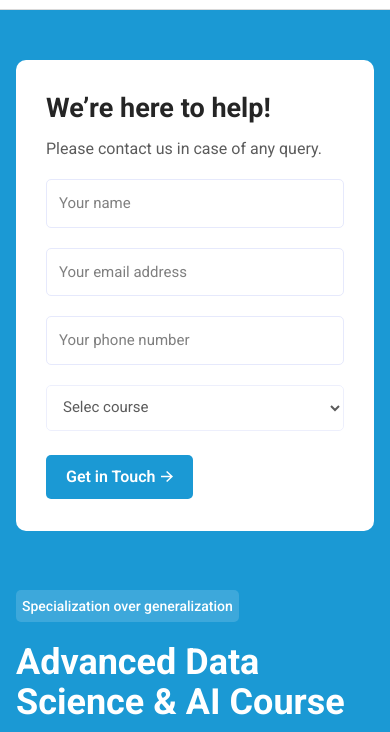
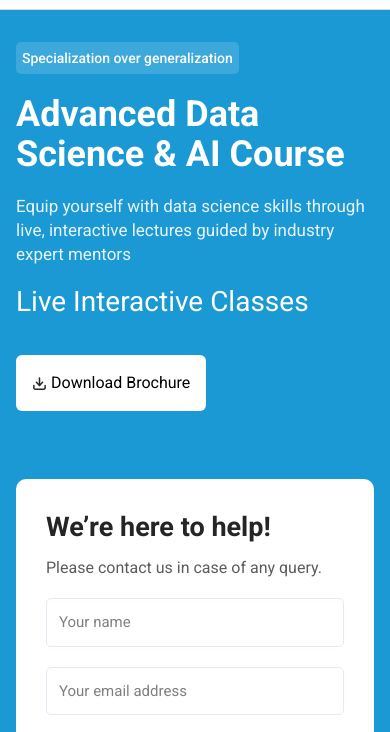
Before and after one commit to md-likhons-code/challenge-1, a website: page index.html in a window 390 px wide. Shown: the part 69-801 px from the top of the page. Drawn offline with nearby package versions, Linux system fonts and the light colour scheme.

Commit message:
Updated files

```diff
--- a/index.html
+++ b/index.html
@@ -61,7 +61,7 @@
     <div class="bg-color">
         <div class="container">
             <div class="flex flex-col lg:flex-row gap-[18px] items-center">
-                <div class="w-full lg:w-8/12 order-2 lg:order-1 pb-8 lg:pb-0 md:pb-[145px]">
+                <div class="w-full lg:w-8/12 pt-8 lg:pb-0 md:pb-[145px]">
                     <div class="w-full">
                         <div class="relative z-10">
                             <span class="text-sm font-medium text-white bg-[#ffffff26] p-1.5 rounded-[5px] mb-5 inline-block">Specialization over generalization</span>
@@ -84,7 +84,7 @@
 
                     </div>
                 </div>
-                <div class="w-full lg:w-4/12 order-1 lg:order-2 pt-[50px] pb-[41px]">
+                <div class="w-full lg:w-4/12 pt-[50px] pb-[41px]">
                     <div class=" py-8 px-[30px] rounded-[10px] bg-white">
                         <h2 class="heading-color mb-[15px] font-bold text-[27px] sm:text-4xl lg:text-[31px] xl:text-4xl leading-8">We’re here to help!</h2>
                         <p class="text-base sm:text-lg lg:text-[15px] xl:text-lg leading-5 sm:leading-[25px] body-text mb-5 sm:mb-[45px]">Please contact us in case of any query.</p>
```
Also changed, not shown: assets/output.css.
